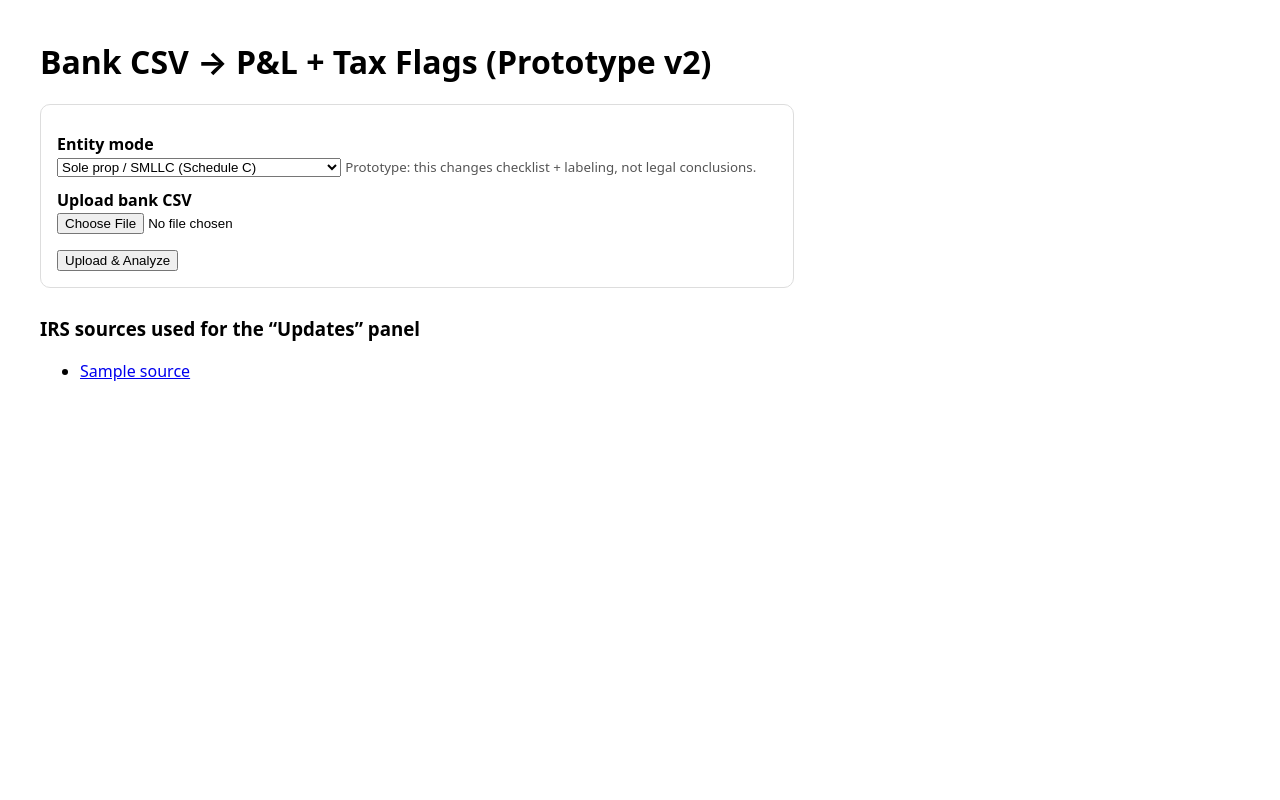
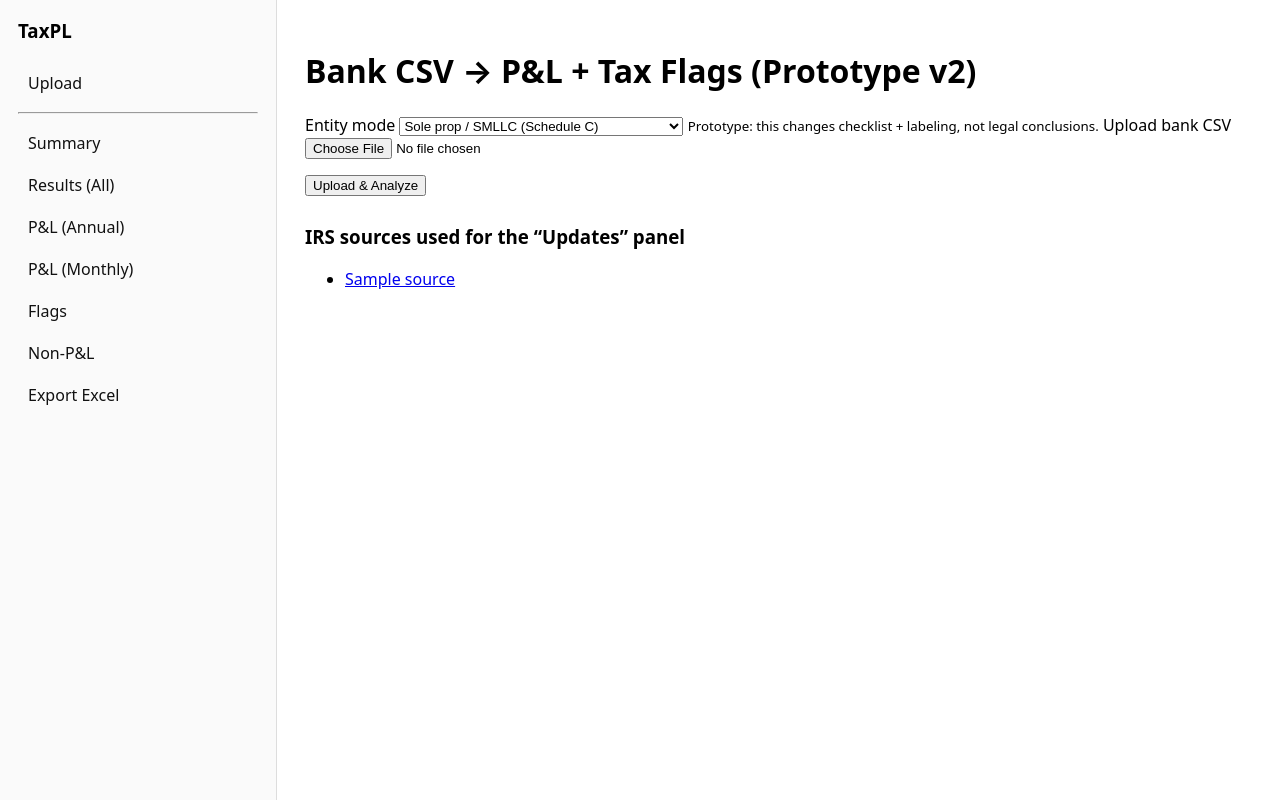
Before and after one commit to CogSciOliver/taxation-without-rep, a FastAPI app: template templates/index.html in a window 1280 px wide. Run offline with FastAPI, Linux system fonts and the light colour scheme; the template is opened without the code that fills it: most values are stand-ins (such as "Sample title", 1, 10 or a date in 2020).

Commit message:
feat(v0.2.0): add base layout + sidebar navigation + landing summary
- add base.html layout and update index to extend it
- add Annual P&L and drilldown routes/templates (monthly, annual, flags, results, non-pl, categories)
- change post-upload flow to land on Summary dashboard (keep Results (All) as a tab)
- add resilient summary KPIs: date range detection, months covered, and uncategorized counter update26.03.04-21:01

```diff
--- a/app.py
+++ b/app.py
@@ -1,6 +1,6 @@
 from __future__ import annotations
 from fastapi import FastAPI, UploadFile, File, Request, Form
-from fastapi.responses import HTMLResponse, StreamingResponse
+from fastapi.responses import HTMLResponse, StreamingResponse, RedirectResponse
 from fastapi.templating import Jinja2Templates
 import io
 import uuid
@@ -25,7 +25,7 @@ SESSIONS: dict[str, dict] = {}
 
 @app.get("/", response_class=HTMLResponse)
 def index(request: Request):
-    return templates.TemplateResponse("index.html", {"request": request, "sources": IRS_UPDATES_SOURCES})
+    return templates.TemplateResponse("index.html", {"request": request, "sources": IRS_UPDATES_SOURCES,"nav": "upload", "title": "Upload"})
 
 @app.post("/upload", response_class=HTMLResponse)
 async def upload(
@@ -58,18 +58,99 @@ async def upload(
         "updates": updates,
     }
 
+    return RedirectResponse(url=f"/summary?token={token}", status_code=303)
+
+@app.get("/summary", response_class=HTMLResponse)
+def summary(request: Request, token: str):
+    r = SESSIONS.get(token)
+    if not r:
+        return RedirectResponse("/", status_code=303)
+
+    df = r["df"]
+
+    # Uncategorized count
+    uncategorized_count = 0
+    if "category" in df.columns:
+        uncategorized_count = int(
+            df["category"].isna().sum() +
+            (df["category"] == "").sum()
+        )
+
+    # Date range (detect common date column names)
+    date_col = next((c for c in df.columns if c.lower() in ["date", "transaction_date", "posted_date", "txn_date"]), None)
+    date_min = None
+    date_max = None
+    if date_col:
+        # If datetime, format nicely; otherwise keep raw min/max
+        if pd.api.types.is_datetime64_any_dtype(df[date_col]):
+            date_min = df[date_col].min().strftime("%Y-%m-%d")
+            date_max = df[date_col].max().strftime("%Y-%m-%d")
+        else:
+            date_min = df[date_col].min()
+            date_max = df[date_col].max()
+
+    # Months covered (only if datetime)
+    months_covered = None
+    if date_col and pd.api.types.is_datetime64_any_dtype(df[date_col]):
+        months_covered = int(df[date_col].dt.to_period("M").nunique())
+
+    # Basic KPIs
+    total_income = float(df.loc[df["type"] == "income", "amount"].sum()) if "type" in df.columns else 0.0
+    total_expenses = float(df.loc[df["type"] == "expense", "amount"].sum()) if "type" in df.columns else 0.0
+    net_profit = total_income - total_expenses
+
+    kpis = {
+        "txn_count": int(len(df)),
+        "total_income": round(total_income, 2),
+        "total_expenses": round(total_expenses, 2),
+        "net_profit": round(net_profit, 2),
+        "flag_count": int(len(r["flags"])) if r.get("flags") is not None else 0,
+        "non_pl_count": int((df["is_pl_item"] == False).sum()) if "is_pl_item" in df.columns else 0,
+        "uncategorized_count": uncategorized_count,
+        "date_min": date_min,
+        "date_max": date_max,
+        "months_covered": months_covered,
+    }
+
+    return templates.TemplateResponse(
+        "summary.html",
+        {
+            "request": request,
+            "nav": "summary",
+            "token": token,
+            "kpis": kpis,
+            "forms": r["forms"],
+            "updates": r["updates"],
+            "filename": r["filename"],
+            "entity_mode": r["entity_mode"],
+            "pl_cat": r["pl_by_cat"].to_html(index=False),
+            "pl_monthly": r["pl_by_month"].to_html(index=False),
+            "flags": r["flags"].to_html(index=False),
+            "non_pl": df[df["is_pl_item"] == False].head(200).to_html(index=False),
+        },
+    )
+
+@app.get("/results", response_class=HTMLResponse)
+def results(request: Request, token: str):
+    r = SESSIONS.get(token)
+    if not r:
+        return RedirectResponse("/", status_code=303)
+
+    df = r["df"]
+
     return templates.TemplateResponse(
         "results.html",
         {
             "request": request,
+            "nav": "results",
             "token": token,
-            "filename": file.filename,
-            "entity_mode": entity_mode,
-            "pl_cat": pl_by_cat.to_html(index=False),
-            "pl_month": pl_by_month.to_html(index=False),
-            "flags": flags.to_html(index=False),
-            "forms": forms,
-            "updates": updates,
+            "filename": r["filename"],
+            "entity_mode": r["entity_mode"],
+            "pl_cat": r["pl_by_cat"].to_html(index=False),
+            "pl_month": r["pl_by_month"].to_html(index=False),
+            "flags": r["flags"].to_html(index=False),
+            "forms": r["forms"],
+            "updates": r["updates"],
             "non_pl": df[df["is_pl_item"] == False].head(200).to_html(index=False),
         },
     )
@@ -99,3 +180,78 @@ def export_xlsx(token: str):
         media_type="application/vnd.openxmlformats-officedocument.spreadsheetml.sheet",
         headers={"Content-Disposition": f'attachment; filename="{out_name}"'},
     )
+
+@app.get("/pl/annual", response_class=HTMLResponse)
+def pl_annual(request: Request, token: str):
+    if token not in SESSIONS:
+        return HTMLResponse("Session expired. Re-upload.", status_code=404)
+    r = SESSIONS[token]
+    return templates.TemplateResponse("pl_annual.html", {
+        "request": request,
+        "token": token,
+        "nav": "annual",
+        "pl_cat": r["pl_by_cat"].to_html(index=False),
+        "filename": r["filename"],
+        "entity_mode": r["entity_mode"],
+    })
+
+@app.get("/pl/monthly", response_class=HTMLResponse)
+def pl_monthly(request: Request, token: str):
+    if token not in SESSIONS:
+        return HTMLResponse("Session expired. Re-upload.", status_code=404)
+    r = SESSIONS[token]
+    return templates.TemplateResponse("pl_monthly.html", {
+        "request": request,
+        "token": token,
+        "nav": "monthly",
+        "pl_month": r["pl_by_month"].to_html(index=False),
+        "filename": r["filename"],
+        "entity_mode": r["entity_mode"],
+    })
+
+@app.get("/flags", response_class=HTMLResponse)
+def flags_page(request: Request, token: str):
+    if token not in SESSIONS:
+        return HTMLResponse("Session expired. Re-upload.", status_code=404)
+    p = SESSIONS[token]
+    return templates.TemplateResponse("flags.html", {
+        "request": request,
+        "token": token,
+        "nav": "flags",
+        "flags": p["flags"].to_html(index=False),
+    })
+
+@app.get("/non-pl", response_class=HTMLResponse)
+def non_pl_page(request: Request, token: str):
+    if token not in SESSIONS:
+        return HTMLResponse("Session expired. Re-upload.", status_code=404)
+
+    p = SESSIONS[token]
+    df = p["df"]
+
+    return templates.TemplateResponse(
+        "non_pl.html",
+        {
+            "request": request,
+            "token": token,
+            "nav": "nonpl",
+            "non_pl": df[df["is_pl_item"] == False].to_html(index=False),
+        },
+    )
+
+@app.get("/categories", response_class=HTMLResponse)
+def categories_page(request: Request, token: str):
+    if token not in SESSIONS:
+        return HTMLResponse("Session expired. Re-upload.", status_code=404)
+
+    p = SESSIONS[token]
+
+    return templates.TemplateResponse(
+        "categories.html",
+        {
+            "request": request,
+            "token": token,
+            "nav": "categories",
+            "pl_cat": p["pl_by_cat"].to_html(index=False),
+        },
+    )
--- /dev/null
+++ b/templates/base.html
@@ -0,0 +1,95 @@
+<!doctype html>
+<html>
+
+<head>
+  <meta charset="utf-8" />
+  <title>{{ title or "TaxPL" }}</title>
+  <style>
+    body {
+      font-family: system-ui, -apple-system, Segoe UI, Roboto, sans-serif;
+      margin: 0;
+    }
+
+    .layout {
+      display: flex;
+      min-height: 100vh;
+    }
+
+    .sidebar {
+      width: 240px;
+      padding: 18px;
+      border-right: 1px solid #ddd;
+      background: #fafafa;
+    }
+
+    .sidebar a {
+      display: block;
+      padding: 10px 10px;
+      border-radius: 10px;
+      color: #111;
+      text-decoration: none;
+    }
+
+    .sidebar a.active {
+      background: #111;
+      color: #fff;
+    }
+
+    .content {
+      flex: 1;
+      padding: 28px;
+    }
+
+    table {
+      border-collapse: collapse;
+      width: 100%;
+      margin: 10px 0 28px 0;
+      font-size: 14px;
+    }
+
+    th,
+    td {
+      border: 1px solid #ddd;
+      padding: 6px 8px;
+      text-align: left;
+    }
+
+    th {
+      background: #f6f6f6;
+    }
+
+    .pill {
+      display: inline-block;
+      padding: 4px 10px;
+      border-radius: 999px;
+      border: 1px solid #ddd;
+      background: #fff;
+    }
+  </style>
+</head>
+
+<body>
+  <div class="layout">
+    <div class="sidebar">
+      <h3 style="margin-top:0;">TaxPL</h3>
+      <a href="/" class="{{ 'active' if nav=='upload' else '' }}">Upload</a>
+
+      {% if token %}
+      <hr>
+      <a href="/summary?token={{ token }}" class="{{ 'active' if nav=='summary' else '' }}">Summary</a>
+      <a href="/results?token={{ token }}" class="{{ 'active' if nav=='results' else '' }}">Results (All)</a>
+      <a href="/pl/annual?token={{token}}" class="{{ 'active' if nav=='annual' else '' }}">P&L (Annual)</a>
+      <a href="/pl/monthly?token={{token}}" class="{{ 'active' if nav=='monthly' else '' }}">P&L (Monthly)</a>
+      <a href="/flags?token={{token}}" class="{{ 'active' if nav=='flags' else '' }}">Flags</a>
+      <a href="/non-pl?token={{token}}" class="{{ 'active' if nav=='nonpl' else '' }}">Non-P&L</a>
+      <a href="/export.xlsx?token={{token}}">Export Excel</a>
+      {% endif %}
+    </div>
+
+    <div class="content">
+      {% block content %}{% endblock %}
+    </div>
+  </div>
+</body>
+
+</html>
--- /dev/null
+++ b/templates/flags.html
@@ -0,0 +1,5 @@
+{% extends "base.html" %}
+{% block content %}
+  <h1>Flags</h1>
+  {{ flags | safe }}
+{% endblock %}
--- a/templates/index.html
+++ b/templates/index.html
@@ -1,16 +1,6 @@
-<!doctype html>
-<html>
-  <head>
-    <meta charset="utf-8"/>
-    <title>TaxPL Prototype v2</title>
-    <style>
-      body{font-family:system-ui, -apple-system, Segoe UI, Roboto, sans-serif; margin:40px;}
-      .card{padding:16px; border:1px solid #ddd; border-radius:10px; max-width:720px;}
-      label{display:block; margin-top:12px; font-weight:600;}
-      small{color:#555;}
-    </style>
-  </head>
-  <body>
+{% extends "base.html" %}
+{% block content %}
+
 <h1>Bank CSV → P&L + Tax Flags (Prototype v2)</h1>
 
 <div class="card">
@@ -40,5 +30,5 @@
   <li><a href="{{ s }}">{{ s }}</a></li>
   {% endfor %}
 </ul>
-  </body>
-</html>
+
+{% endblock %}
--- /dev/null
+++ b/templates/non_pl.html
@@ -0,0 +1,5 @@
+{% extends "base.html" %}
+{% block content %}
+  <h1>Non-P&L Candidates</h1>
+  {{ non_pl | safe }}
+{% endblock %}
--- /dev/null
+++ b/templates/pl_monthly.html
@@ -0,0 +1,5 @@
+{% extends "base.html" %}
+{% block content %}
+  <h1>P&L (Monthly)</h1>
+  {{ pl_month | safe }}
+{% endblock %}
```
Also changed, not shown: RELEASE_NOTES.md (added, +26 -0 lines), requirements.txt (+0 -8 lines), templates/categories.html (added, +8 -0 lines), templates/official_pl_statment.md (added, +97 -0 lines), templates/pl_annual.html (added, +8 -0 lines), templates/summary.html (added, +43 -0 lines), 1 other file. Lines whose indentation alone changed are shown as unchanged.
